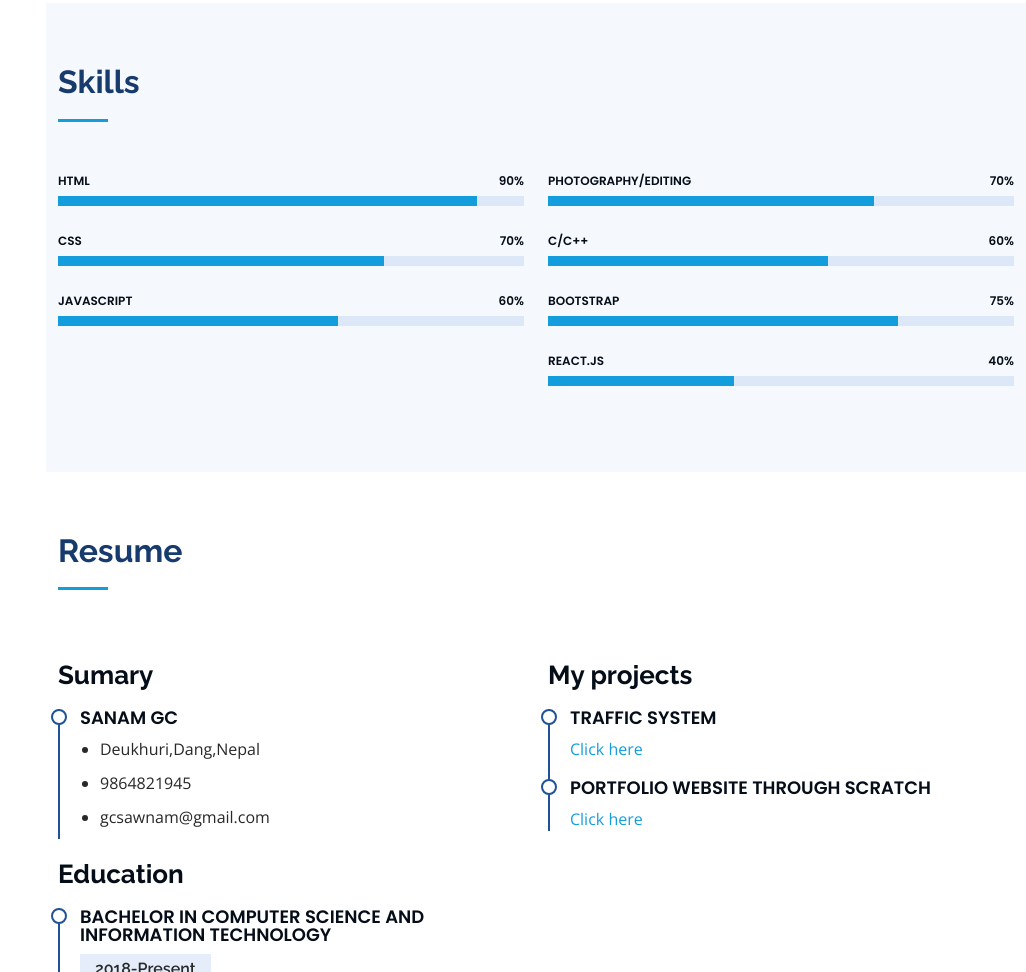
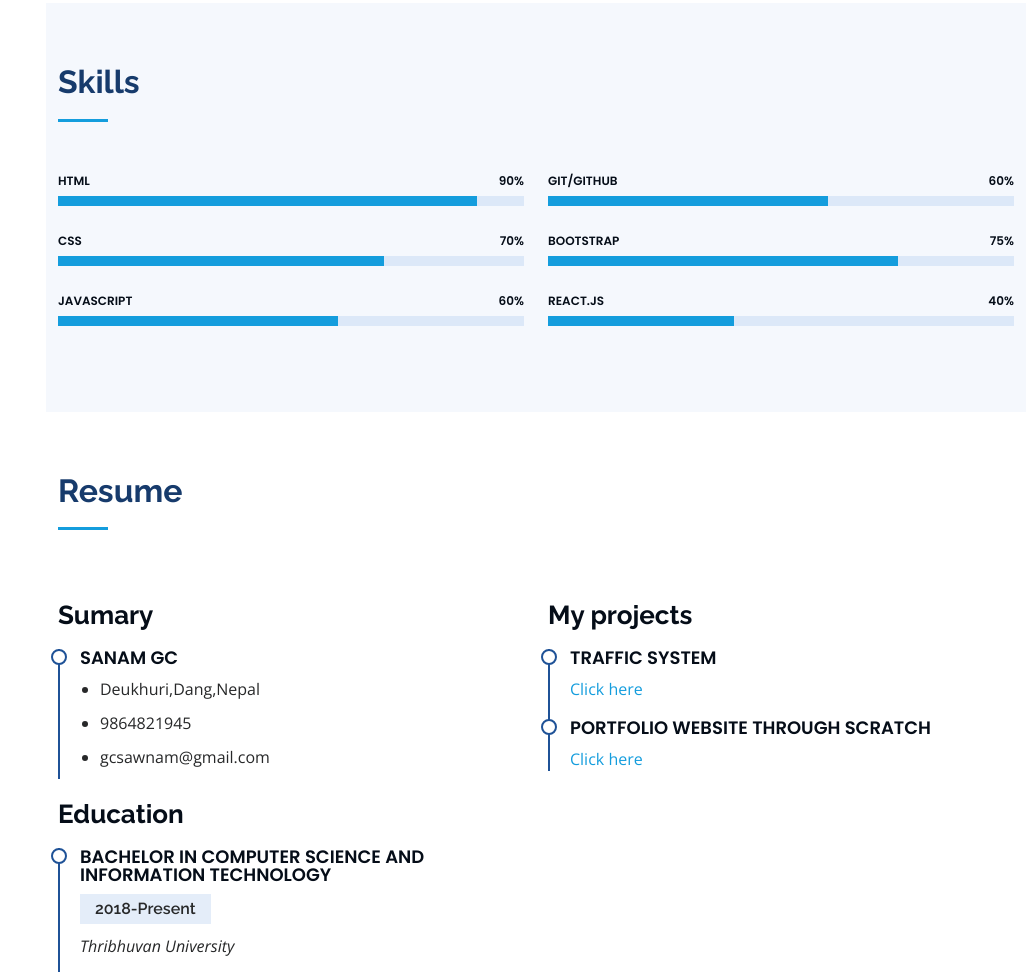
Before and after one commit to gcsawnam/Protfolio-Website, a plain HTML site: page index.html in a window 1280 px wide. Shown: the part 1610-2582 px from the top of the page, without its empty margins (254-1280 px from the left). Drawn offline with nearby package versions, Linux system fonts and the light colour scheme.

Commit message:
change skill

```diff
--- a/index.html
+++ b/index.html
@@ -194,15 +194,15 @@
 
           <div class="col-lg-6" data-aos="fade-up" data-aos-delay="100">
 
-            <div class="progress">
+            <!-- <div class="progress">
               <span class="skill">photography/Editing <i class="val">70%</i></span>
               <div class="progress-bar-wrap">
                 <div class="progress-bar" role="progressbar" aria-valuenow="70" aria-valuemin="0" aria-valuemax="100">
                 </div>
               </div>
-            </div>
+            </div> -->
             <div class="progress">
-              <span class="skill">C/C++ <i class="val">60%</i></span>
+              <span class="skill">Git/Github <i class="val">60%</i></span>
               <div class="progress-bar-wrap">
                 <div class="progress-bar" role="progressbar" aria-valuenow="60" aria-valuemin="0" aria-valuemax="100">
                 </div>
```
